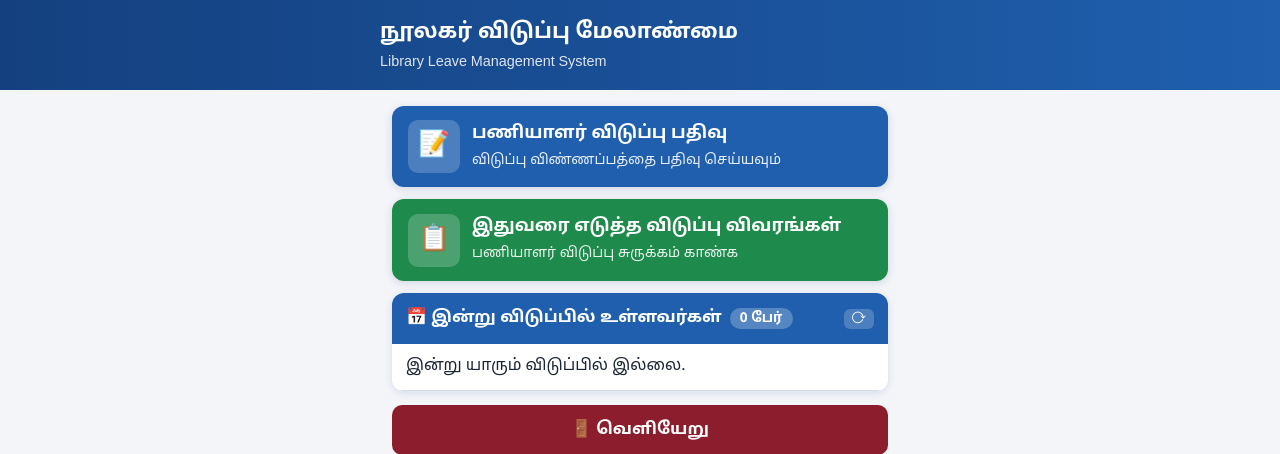
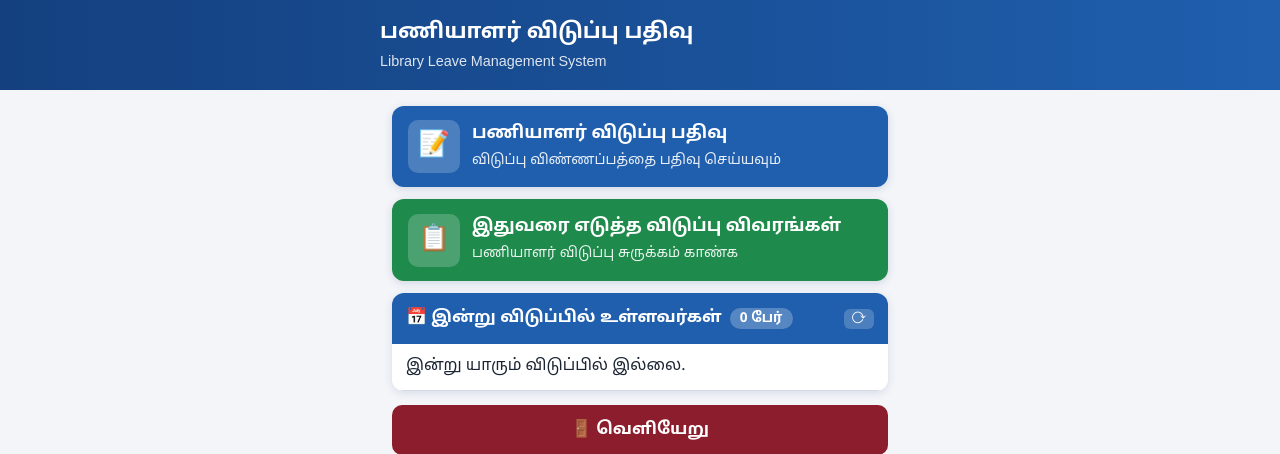
Before and after one commit to dlodindigul1-cell/contingent, a Flask app: page /leave in a window 1280 px wide. Shown: the top 454 px of the page. Run offline with Flask 3, Linux system fonts and the light colour scheme; data that the repository does not hold is empty; some libraries are stand-ins or nearby versions.

Commit message:
Add files via upload

```diff
--- a/app.py
+++ b/app.py
@@ -155,7 +155,7 @@ def getLibraryTypes():
     வழக்கமான வகைகள் முதலில், புதிய வகைகள் பின்னால். Database காலி / பிழை எனில் இயல்பு வகைகள்."""
     try:
         rows = db.fetch_all("SELECT btrim(lib_type) AS t, MIN(id) AS first_id FROM libraries "
-                            "WHERE btrim(lib_type) <> '' AND (inactive_from IS NULL OR inactive_from > CURRENT_DATE) AND (NOT is_test OR %s) GROUP BY 1 ORDER BY 2",
+                            "WHERE btrim(lib_type) <> '' AND (inactive_from IS NULL OR inactive_from > CURRENT_DATE) AND NOT is_office AND (NOT is_test OR %s) GROUP BY 1 ORDER BY 2",
                             (bool(session.get("tester")),))
     except Exception:
         app.logger.exception("getLibraryTypes")
@@ -168,7 +168,7 @@ def getLibraryTypes():
 
 @rpc
 def getLibrariesByType(type):
-    rows = db.fetch_all("SELECT name FROM libraries WHERE btrim(lib_type) = %s AND (inactive_from IS NULL OR inactive_from > CURRENT_DATE) AND (NOT is_test OR %s) ORDER BY id",
+    rows = db.fetch_all("SELECT name FROM libraries WHERE btrim(lib_type) = %s AND (inactive_from IS NULL OR inactive_from > CURRENT_DATE) AND NOT is_office AND (NOT is_test OR %s) ORDER BY id",
                         (str(type).strip(), bool(session.get("tester"))))
     return [r["name"] for r in rows]
 
@@ -186,7 +186,7 @@ def getEmailsForLibrary(libraryName):
 
 @rpc
 def getAllLibraryNamesForAdmin():
-    return [r["name"] for r in db.fetch_all("SELECT name FROM libraries WHERE (inactive_from IS NULL OR inactive_from > CURRENT_DATE) ORDER BY id")]
+    return [r["name"] for r in db.fetch_all("SELECT name FROM libraries WHERE NOT is_office AND (inactive_from IS NULL OR inactive_from > CURRENT_DATE) ORDER BY id")]
 
 
 # ------------------------------------------------------------------
@@ -464,7 +464,7 @@ def _inactive_date_text(name):
 @rpc
 def getInactiveLibraries():
     """வகை வாரியாக எல்லா நூலகங்கள் (+ செயல்படாத நாள்)."""
-    rows = db.fetch_all("SELECT name, btrim(lib_type) AS lib_type, inactive_from FROM libraries ORDER BY id")
+    rows = db.fetch_all("SELECT name, btrim(lib_type) AS lib_type, inactive_from FROM libraries WHERE NOT is_office ORDER BY id")
     return {"success": True, "rows": [{"name": r["name"], "type": r["lib_type"],
                                        "from": r["inactive_from"].isoformat() if r["inactive_from"] else ""} for r in rows]}
 
@@ -1542,7 +1542,7 @@ def getDailyWagePermissionsAdmin():
     """Admin: எல்லா நூலகங்களும் + அனுமதி உள்ளதா + அனுமதிக்கப்பட்ட பணியாளர் எண்ணிக்கை"""
     rows = db.fetch_all(
         "SELECT l.name, l.lib_type, d.workers FROM libraries l "
-        "LEFT JOIN daily_wage_permission d ON d.library_id = l.id ORDER BY l.id")
+        "LEFT JOIN daily_wage_permission d ON d.library_id = l.id WHERE NOT l.is_office ORDER BY l.id")
     return [{"name": r["name"], "type": r["lib_type"], "allowed": r["workers"] is not None,
              "multi": multi_worker_type(r["lib_type"]),
              "workers": int(r["workers"]) if r["workers"] is not None and multi_worker_type(r["lib_type"]) else 1}
@@ -1552,7 +1552,7 @@ def getDailyWagePermissionsAdmin():
 @rpc
 def saveDailyWagePermissions(rows):
     libs = {r["name"]: (r["id"], multi_worker_type(r["lib_type"]))
-            for r in db.fetch_all("SELECT id, name, lib_type FROM libraries")}
+            for r in db.fetch_all("SELECT id, name, lib_type FROM libraries WHERE NOT is_office")}
     allow, deny = [], []
     for r in rows or []:
         found = libs.get(str(r.get("name") or "").strip())
@@ -2462,7 +2462,7 @@ def _template_rows(kind):
             out = []
             for n, r in enumerate(db.fetch_all(
                     "SELECT l.name AS lib, s.staff_name, s.staff_no, s.is_daily_wage FROM library_staff s "
-                    "JOIN libraries l ON l.id = s.library_id WHERE NOT l.is_test ORDER BY l.id, s.is_daily_wage, s.id"), 1):
+                    "JOIN libraries l ON l.id = s.library_id WHERE (NOT l.is_test OR l.is_office) ORDER BY l.is_office, l.id, s.is_daily_wage, s.id"), 1):
                 out.append([n, r["lib"], r["lib"] if r["is_daily_wage"] else r["staff_name"], r["staff_no"]])
             return out
         if kind == "religious":
@@ -2571,7 +2571,7 @@ def admin_libraries():
     if denied:
         return denied
     try:
-        rows = db.fetch_all("SELECT id, name, code, emails, lib_type, pay_center FROM libraries ORDER BY id")
+        rows = db.fetch_all("SELECT id, name, code, emails, lib_type, pay_center FROM libraries WHERE NOT is_office ORDER BY id")
     except Exception:
         return jsonify({"success": False, "message": "நூலகப் பட்டியலைப் படிக்க முடியவில்லை"})
     return jsonify({"success": True, "rows": [
--- a/receipts_module.py
+++ b/receipts_module.py
@@ -174,7 +174,7 @@ def dashboard():
 @receipts.get('/receipts/libraries')
 def receipt_libraries():
     if not (_admin() or _librarian()): return jsonify(success=False),403
-    rows=db.fetch_all('SELECT name,lib_type FROM libraries WHERE (inactive_from IS NULL OR inactive_from > CURRENT_DATE) AND (NOT is_test OR %s) ORDER BY id',(bool(session.get('tester')),))
+    rows=db.fetch_all('SELECT name,lib_type FROM libraries WHERE (inactive_from IS NULL OR inactive_from > CURRENT_DATE) AND NOT is_office AND (NOT is_test OR %s) ORDER BY id',(bool(session.get('tester')),))
     return jsonify(rows=[dict(r) for r in rows])
 
 @receipts.get('/receipts/available')
@@ -1119,7 +1119,7 @@ def fee_rules_get():
     rates = _rates()
     rows = db.fetch_all("SELECT l.id, l.name, COALESCE(l.lib_type,'') lib_type, COALESCE(b.fee,0) fee FROM libraries l "
                         "LEFT JOIN library_stats_base b ON b.library_name=l.name "
-                        "WHERE (l.inactive_from IS NULL OR l.inactive_from > CURRENT_DATE) ORDER BY l.lib_type, l.id")
+                        "WHERE NOT l.is_office AND (l.inactive_from IS NULL OR l.inactive_from > CURRENT_DATE) ORDER BY l.lib_type, l.id")
     return jsonify(success=True, rates={k: float(v) for k, v in rates.items()},
                    libraries=[{'id': r['id'], 'name': r['name'], 'type': r['lib_type'] or 'வகை குறிப்பிடப்படவில்லை', 'fee': float(r['fee'])} for r in rows])
 
--- a/templates/leave.html
+++ b/templates/leave.html
@@ -3,7 +3,7 @@
 <head>
 <meta charset="utf-8">
 <meta name="viewport" content="width=device-width,initial-scale=1">
-<title>நூலகர் விடுப்பு மேலாண்மை</title>
+<title>பணியாளர் விடுப்பு பதிவு</title>
 <style>
 :root{--navy:#0f2a5c;--blue:#1f5fae;--sky:#e8eff9;--paper:#f3f5f9;--line:#d3dae6;--ink:#1b2433;--muted:#56627a;--ok:#1e7d46;--bad:#b3261e;--badbg:#fceceb;--warn:#8a5a00;--warnbg:#fff4dc;--saffron:#e39a13}
 *{box-sizing:border-box}
@@ -57,7 +57,7 @@ textarea,input[type=text],input[type=email]{width:100%;font:inherit;font-size:1r
 </style>
 </head>
 <body>
-<header><div class="in"><h1>நூலகர் விடுப்பு மேலாண்மை</h1><p>Library Leave Management System</p></div></header>
+<header><div class="in"><h1>பணியாளர் விடுப்பு பதிவு</h1><p>Library Leave Management System</p></div></header>
 <main>
 
 <!-- முகப்பு -->
@@ -74,7 +74,7 @@ textarea,input[type=text],input[type=email]{width:100%;font:inherit;font-size:1r
   <button class="back" data-go="home">🏠 முகப்புக்கு திரும்புக</button>
   <div class="box">
     <h2 style="margin:0 0 4px">📝 பணியாளர் விடுப்பு பதிவு</h2>
-    <label for="rLib">நூலகம் *</label><select id="rLib"><option value="">-- நூலகத்தைத் தேர்வு செய்யவும் --</option></select>
+    <label for="rLib">நூலகம் / அலுவலகம் *</label><select id="rLib"><option value="">-- நூலகத்தைத் தேர்வு செய்யவும் --</option></select>
     <label for="rStaff">பணியாளர் *</label><select id="rStaff" disabled><option value="">-- பணியாளரைத் தேர்வு செய்யவும் --</option></select>
     <label for="rType">விடுப்பு வகை *</label><select id="rType" disabled><option value="">-- விடுப்பு வகையைத் தேர்வு செய்யவும் --</option></select>
 
@@ -137,7 +137,7 @@ textarea,input[type=text],input[type=email]{width:100%;font:inherit;font-size:1r
   <button class="back" data-go="home">🏠 முகப்புக்கு திரும்புக</button>
   <div class="box">
     <h2 style="margin:0 0 4px">📋 இதுவரை எடுத்த விடுப்பு விவரங்கள்</h2>
-    <label for="hLib">நூலகம்</label><select id="hLib"><option value="">-- நூலகத்தைத் தேர்வு செய்யவும் --</option></select>
+    <label for="hLib">நூலகம் / அலுவலகம்</label><select id="hLib"><option value="">-- நூலகத்தைத் தேர்வு செய்யவும் --</option></select>
     <label for="hStaff">பணியாளர்</label><select id="hStaff" disabled><option value="">-- பணியாளரைத் தேர்வு செய்யவும் --</option></select>
     <label for="hYear">ஆண்டு</label><select id="hYear"></select>
     <div id="hOut"></div>
--- a/templates/login.html
+++ b/templates/login.html
@@ -211,13 +211,13 @@ details.panel[open]>summary{border-bottom:1px solid var(--line)}
       </ol>
     </div></details>
 
-    <h2 class="h2b" id="h-info3">நூலகப் பணியாளர் விடுப்பு மேலாண்மை</h2>
-    <p class="lead">நூலகப் பணியாளர்களின் தற்செயல், அனுமதி, மத விடுப்புகளை இங்கே பதிவு செய்யலாம்; இதுவரை எடுத்த விடுப்பு விவரங்களைக் காணலாம். நிரந்தரப் பணியாளருக்கு விடுப்பு விண்ணப்பம் PDF-ஆகப் பதிவிறக்கலாம் அல்லது மின்னஞ்சலில் பெறலாம். கடவுச்சொல் தேவையில்லை.</p>
+    <h2 class="h2b" id="h-info3">நூலகம் மற்றும் அலுவலகப் பணியாளர் விடுப்பு பதிவு</h2>
+    <p class="lead">நூலகப் பணியாளர்கள் மற்றும் மாவட்ட நூலக அலுவலகப் பணியாளர்களின் தற்செயல், அனுமதி, மத விடுப்புகளை இங்கே பதிவு செய்யலாம்; இதுவரை எடுத்த விடுப்பு விவரங்களைக் காணலாம். நிரந்தரப் பணியாளருக்கு விடுப்பு விண்ணப்பம் PDF-ஆகப் பதிவிறக்கலாம் அல்லது மின்னஞ்சலில் பெறலாம். கடவுச்சொல் தேவையில்லை.</p>
 
     <details class="panel"><summary>பதிவு செய்யும் முறை — பணியாளர் விடுப்பு</summary><div class="bd">
       <ol class="steps">
-        <li><b>விடுப்பு மேலாண்மையைத் திறக்க</b><span>வலப்புறம் உள்ள “நூலகர் விடுப்பு மேலாண்மை” பெட்டியில் “📝 பணியாளர் விடுப்பு பதிவு” அழுத்தவும்.</span></li>
-        <li><b>நூலகம், பணியாளர், விடுப்பு வகையைத் தேர்ந்தெடுக்க</b><span>முதலில் நூலகத்தையும், பின் பணியாளரையும், பின் விடுப்பு வகையையும் (தற்செயல் / அனுமதி / மத விடுப்பு உள்ளிட்டவை) தேர்ந்தெடுக்கவும்.</span></li>
+        <li><b>விடுப்பு மேலாண்மையைத் திறக்க</b><span>வலப்புறம் உள்ள “பணியாளர் விடுப்பு பதிவு” பெட்டியில் “📝 பணியாளர் விடுப்பு பதிவு” அழுத்தவும்.</span></li>
+        <li><b>நூலகம், பணியாளர், விடுப்பு வகையைத் தேர்ந்தெடுக்க</b><span>முதலில் நூலகத்தையும் (அலுவலகப் பணியாளர் எனில் “மாவட்ட நூலக அலுவலகம்”), பின் பணியாளரையும், பின் விடுப்பு வகையையும் (தற்செயல் / அனுமதி / மத விடுப்பு உள்ளிட்டவை) தேர்ந்தெடுக்கவும்.</span></li>
         <li><b>நாள் / நேரத்தை உள்ளிடுக</b><span>தொடக்க, முடிவு தேதிகளை உள்ளிடவும். தற்செயல் விடுப்புக்கு முற்பகல் / பிற்பகல் / முழு நாள், அனுமதி விடுப்புக்கு நேர இடைவெளி, மத விடுப்புக்கு அனுமதிக்கப்பட்ட நாள் ஆகியவற்றைத் தேர்ந்தெடுக்கவும்.</span></li>
         <li><b>பதிவு செய்து விண்ணப்பம் பெற</b><span>“விடுப்பைப் பதிவு செய்” அழுத்தவும். நிரந்தரப் பணியாளருக்கு வரும் விண்ணப்பத் திரையில் விவரங்களை நிரப்பி PDF பதிவிறக்கவும் அல்லது மின்னஞ்சலில் பெறவும்.</span></li>
         <li><b>பதிவுகளைச் சரிபார்க்க</b><span>“📋 இதுவரை எடுத்த விடுப்பு விவரங்கள்” மூலம் நூலகம், பணியாளர், ஆண்டு வாரியாகப் பார்க்கலாம். இன்று விடுப்பில் உள்ளவர்கள் முகப்பிலேயே தெரியும்.</span></li>
@@ -231,7 +231,7 @@ details.panel[open]>summary{border-bottom:1px solid var(--line)}
 
   <div class="rcol">
   <section class="login" id="login" aria-labelledby="h-login">
-    <header><h2 id="h-login">உள்நுழைவு</h2><p>பயனர் வகையைத் தேர்ந்தெடுக்கவும்</p></header>
+    <header><h2 id="h-login">வரவு செலவு பதிவு உள்நுழைவு</h2><p>பயனர் வகையைத் தேர்ந்தெடுக்கவும்</p></header>
     __ERR__
     <div class="tabs" role="tablist" aria-label="பயனர் வகை">
       <button type="button" role="tab" id="tab-lib" aria-controls="pane-lib" aria-selected="true">
@@ -264,7 +264,7 @@ details.panel[open]>summary{border-bottom:1px solid var(--line)}
   </section>
 
   <section class="lvbox" aria-labelledby="h-leave">
-    <header><h2 id="h-leave">நூலகர் விடுப்பு மேலாண்மை</h2><p>கடவுச்சொல் தேவையில்லை</p></header>
+    <header><h2 id="h-leave">பணியாளர் விடுப்பு பதிவு</h2><p>கடவுச்சொல் தேவையில்லை</p></header>
     <div class="lvbtns"><a class="r" href="/leave#register">📝 பணியாளர் விடுப்பு பதிவு</a><a class="h" href="/leave#history">📋 இதுவரை எடுத்த விடுப்பு விவரங்கள்</a></div>
     <div class="lvtoday"><h3><span>📅 இன்று விடுப்பில் உள்ளவர்கள்</span><span id="lvCount"></span></h3>
       <div class="lvlist" id="lvList"><div>ஏற்றப்படுகிறது…</div></div></div>
```
Also changed, not shown: leave_module.py (+11 -5 lines), schema.sql (+14 -0 lines).
